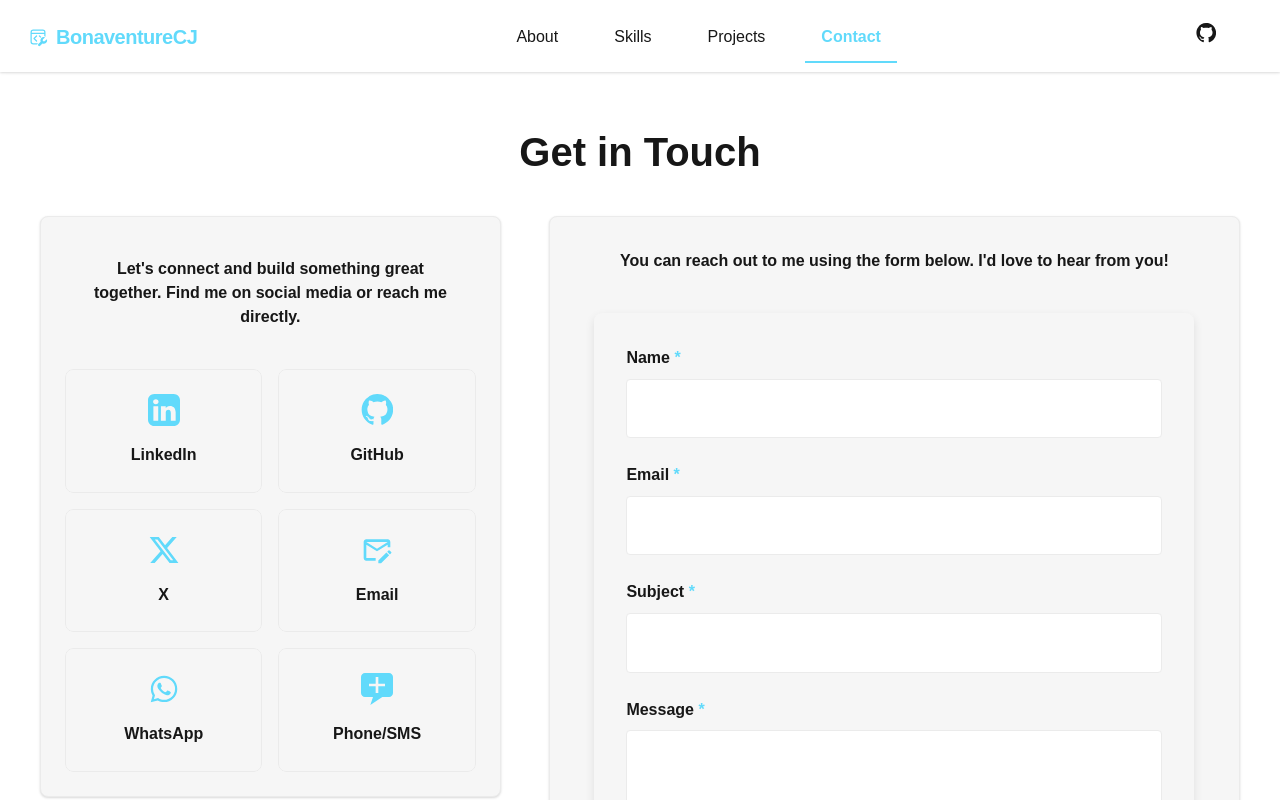
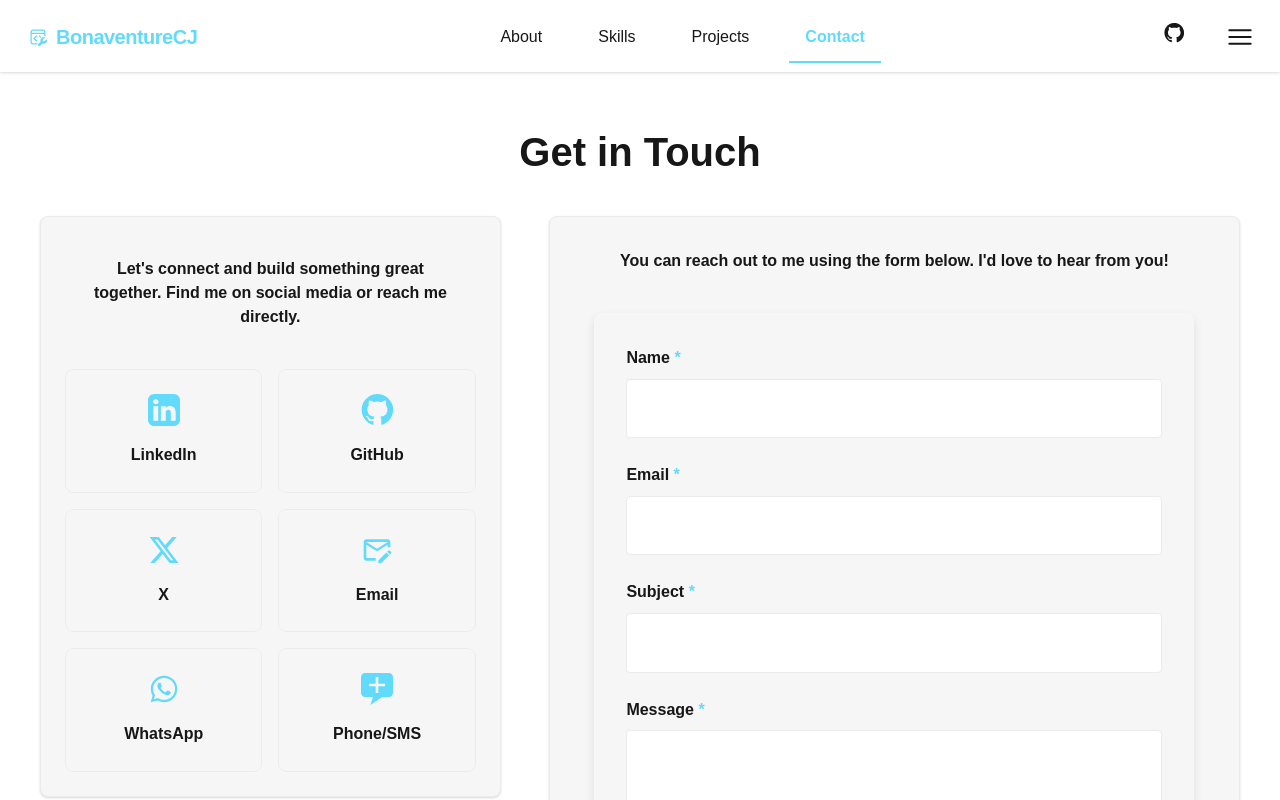
Before and after one commit to BonaventureCJ/portfolio, a React (Create React App) app: page /portfolio/contact in a window 1280 px wide. Shown: the top 800 px of the page. Built offline with nearby package versions, Linux system fonts and the light colour scheme.

Commit message:
styles: update styles for MenuToggleButton

```diff
--- a/src/layouts/Navigation/MenuToggleButton/MenuToggleButton.module.scss
+++ b/src/layouts/Navigation/MenuToggleButton/MenuToggleButton.module.scss
@@ -1,56 +1,47 @@
-@use 'styles/abstracts' as *;
+// src/layouts/Navigation/MenuToggleButton/MenuToggleButton.module.scss
+
+@use 'styles/abstracts' as *; // Assuming abstracts.scss is correctly imported
 
 .menuToggleButton {
-  /* Inherit styles from parent container and remove default button styles */
-  background: transparent;
-  border: none;
-  cursor: pointer;
-  padding: var(--spacing-xs);
   display: flex;
   align-items: center;
   justify-content: center;
-  color: var(--nav-text);
+  padding: 0;
+  border: none;
+  background: transparent;
+  cursor: pointer;
+  z-index: 1000; /* Ensure it's above other navigation elements */
 
-  /* Set a minimum touch target size for accessibility (WCAG) */
-  min-width: 44px;
-  min-height: 44px;
-
-  /* Smooth transition for visual feedback */
-  transition: color 0.3s ease, background-color 0.3s ease;
-
-  /* Focus and hover states for accessibility and user experience */
+  // Focus and hover states for accessibility and UI/UX
   &:hover,
   &:focus {
-    color: var(--nav-link-hover);
-    outline: none; /* Remove default outline */
-    background-color: rgba(var(--color-brand-primary), 0.1);
-    border-radius: var(--border-radius-md);
+    outline: none; /* Reset default outline */
+    background-color: transparent; // Ensure consistent background
+    .menuToggleButton__icon {
+      color: var(--color-link);
+    }
   }
 
+  // Focus-visible for keyboard accessibility (WCAG)
   &:focus-visible {
-    /* Use a clear outline for keyboard navigation */
-    outline: 2px solid var(--nav-link-hover);
+    outline: 2px solid var(--color-link);
     outline-offset: 2px;
   }
 
-  /* Hide the button by default on larger screens */
-  @media (min-width: 768px) {
-    display: none;
-  }
+  // Animation for the icon transition
+  transition: color 0.3s ease;
 }
 
 .menuToggleButton__icon {
-  display: flex;
-  align-items: center;
-  justify-content: center;
+  display: block;
+  width: 2rem; /* Sizing the icons */
+  height: 2rem;
+  color: var(--nav-text);
+  transition: transform 0.3s ease, color 0.3s ease;
 
   svg {
-    /* Adjust icon size */
-    width: 24px;
-    height: 24px;
-
-    /* Apply transition to the icon fill color */
-    fill: currentColor;
-    transition: fill 0.3s ease;
+    display: block;
+    width: 100%;
+    height: 100%;
   }
 }
```
